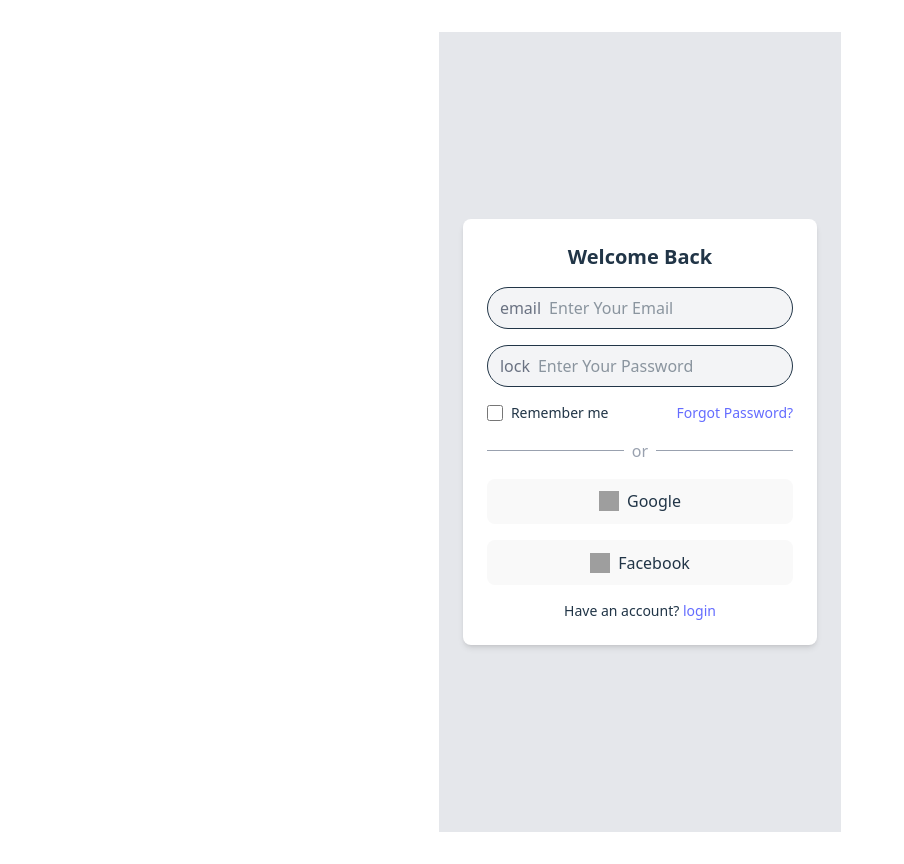
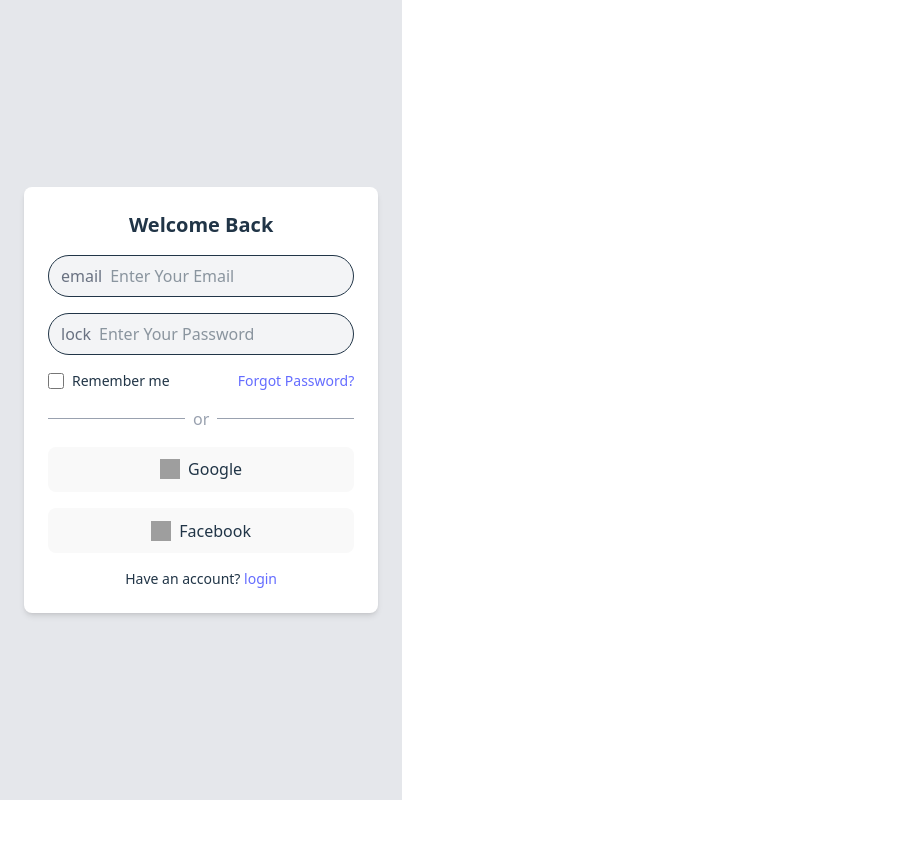
Before and after one commit to GeraldOkoth/weather-dashboard, a React (Vite) app: page / in a window 1280 px wide. Shown: the whole page, without its empty margins (0-904 px from the left). After the commit the page ends 800 px from the top, so only its background shows below. Built offline with nearby package versions, Linux system fonts and the light colour scheme; grey boxes are pictures that could not be loaded.

Commit message:
fix: remove default styling leading to break in UI

```diff
--- a/src/App.css
+++ b/src/App.css
@@ -1,6 +1,6 @@
-#root {
+/* #root {
   max-width: 1280px;
   margin: 0 auto;
   padding: 2rem;
   text-align: center;
-}
+} */
```
